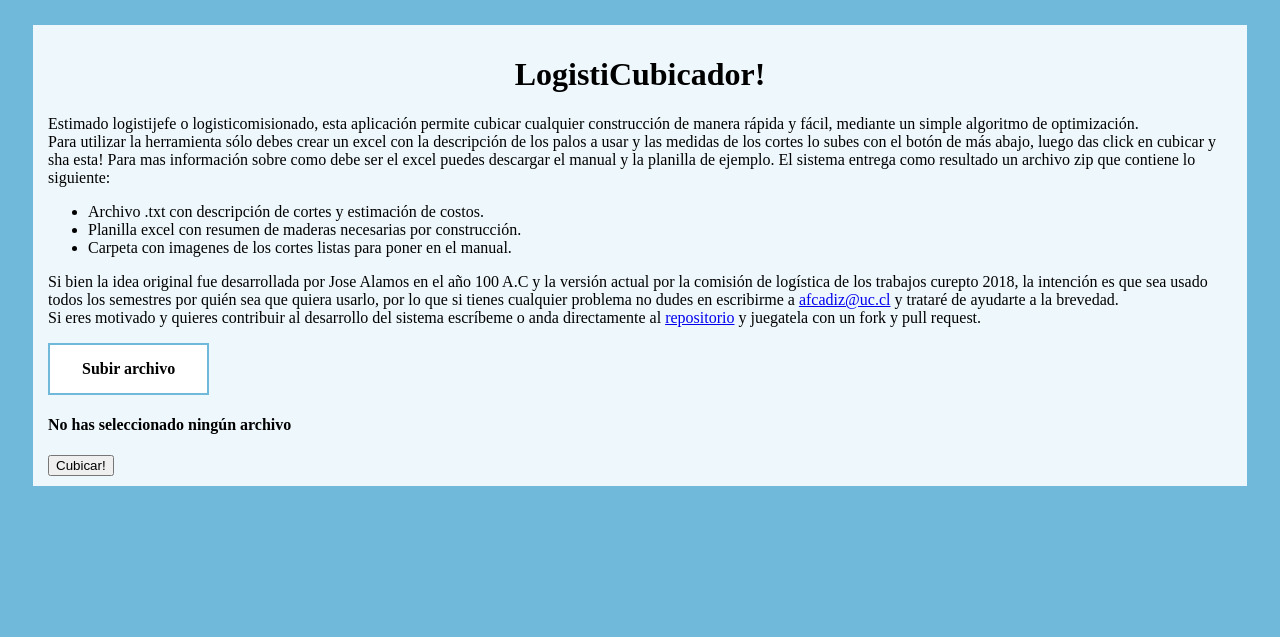
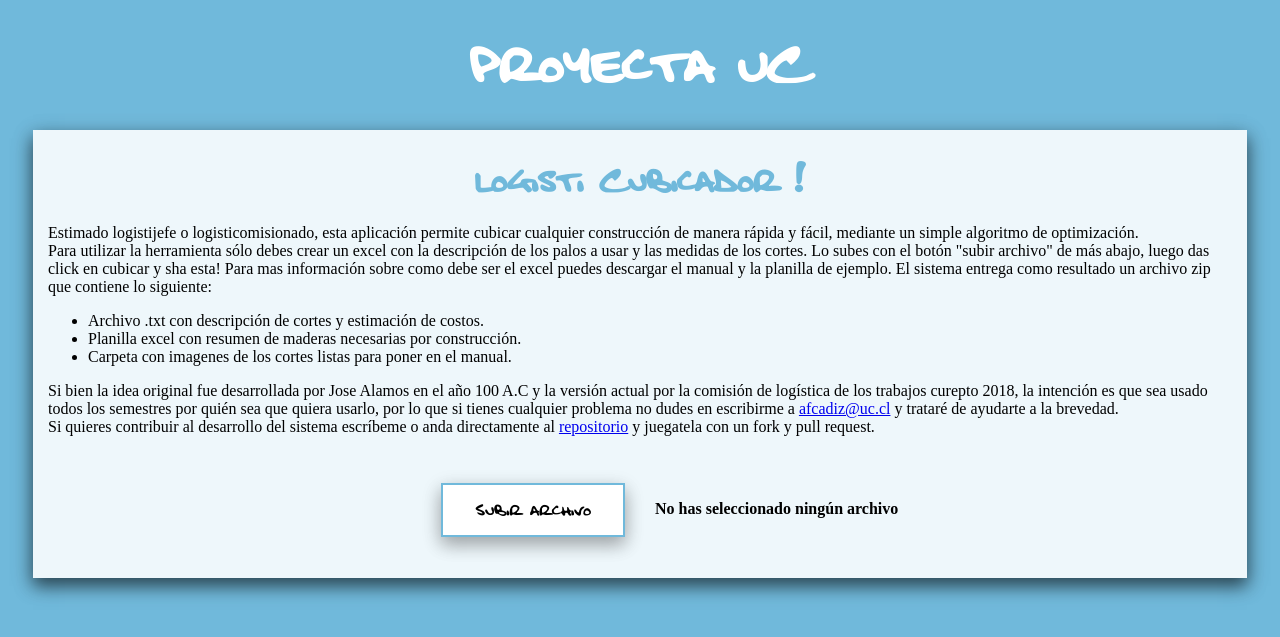
Before and after one commit to trabajosproyecta/cubicator3000, a Flask app: page / in a window 1280 px wide. Shown: the top 637 px of the page. Run offline with Flask 2, Linux system fonts and the light colour scheme.

Commit message:
added proyecta font

```diff
--- a/app/static/fileInput.js
+++ b/app/static/fileInput.js
@@ -5,6 +5,7 @@
     const file = input.files
     if(file.length === 0) {
         preview.textContent = 'No has elegido ningún archivo';
+        document.querySelector('#cubicatebtn').style.display = 'none';
       } else {
           const text = preview.querySelector('h4')
           text.textContent = file[0].name
--- a/app/static/style.css
+++ b/app/static/style.css
@@ -1,3 +1,12 @@
+* {
+    box-sizing: border-box;
+}
+
+
+@font-face{
+    font-family: trial;
+    src: url('Proyecta.ttf');
+    }
 
 body {
     background-color: #70b9db;
@@ -13,14 +22,26 @@
     padding-bottom: 10px;
     padding-right: 15px;
     padding-top: 10px;
+    box-shadow: 0 8px 16px 0 rgba(0,0,0,0.5), 0 6px 20px 0 rgba(0,0,0,0.25);
 }
 
 h1 {
-    color: rgb(0, 0, 0);
+    color: #70b9db;
     text-align: center;
     margin-left: 200px;
     margin-right: 200px;
+    font-family:trial
 }
+
+.proyecta{
+    color: rgb(255, 255, 255);
+    text-align: center;
+    margin-left: 200px;
+    margin-right: 200px;
+    font-family:trial;
+    font-size: 50px
+}
+
 
 .alert {
     padding: 20px;
@@ -39,9 +60,38 @@
     line-height: 20px;
     cursor: pointer;
     transition: 0.3s;
+
 }
 
-/* When moving the mouse over the close button */
+.excel_form {
+    display: block;
+    text-align: center;
+}
+
+.column {
+    float: left;
+    width: 50.0%;
+    padding: 15px;
+    display: block;
+    text-align: right;
+}
+
+#preview{
+    display: block;
+    text-align: left;
+    margin-top: 12px;
+
+}
+
+
+/* Clear floats after the columns */
+.row:after {
+    content: "";
+    display: table;
+    clear: both;
+}
+
+
 .closebtn:hover {
     color: black;
 }
@@ -56,7 +106,7 @@
 }
 
 .inputfile + label {
-    font-weight: 700;
+    font-weight: 500;
     background-color: white;
     color: black;
     border: 2px solid #70b9db;
@@ -66,8 +116,9 @@
     text-decoration: none;
     display: inline-block;
     font-size: 16px;
-
+    box-shadow: 0 8px 16px 0 rgba(0,0,0,0.2), 0 6px 20px 0 rgba(0,0,0,0.19);
     transition-duration: 0.4s;
+    font-family:trial
 }
 
 .inputfile:focus + label,
@@ -78,3 +129,36 @@
 .inputfile + label {
 	cursor: pointer; /* "hand" cursor */
 }
+
+#cubicatebtn{
+    font-weight: 500;
+    background-color: white;
+    color: black;
+    border: 2px solid #70b9db;
+    display: inline-block;
+    padding: 15px 32px;
+    text-align: center;
+    text-decoration: none;
+    display: inline-block;
+    font-size: 16px;
+    box-shadow: 0 8px 16px 0 rgba(0,0,0,0.2), 0 6px 20px 0 rgba(0,0,0,0.19);
+    transition-duration: 0.4s;    font-weight: 700;
+    background-color: white;
+    color: black;
+    border: 2px solid #70b9db;
+    display: inline-block;
+    padding: 15px 32px;
+    text-align: center;
+    text-decoration: none;
+    display: inline-block;
+    font-size: 16px;
+    box-shadow: 0 8px 16px 0 rgba(0,0,0,0.2), 0 6px 20px 0 rgba(0,0,0,0.19);
+    transition-duration: 0.4s;
+    cursor:pointer;
+    display:none;
+    font-family:trial
+}
+#cubicatebtn:hover{
+    background-color: #70b9db; /* Green */
+    color: white;
+}
--- a/app/templates/index.html
+++ b/app/templates/index.html
@@ -17,16 +17,17 @@
 </head>
 
 <body>
+  <h1 class="proyecta">Proyecta UC</h1>
     <div class="mainbox">
         <div class="title_text">
-        <h1>LogistiCubicador!</h1>
+            <h1>Logisti Cubicador !</h1>
 
             <p>Estimado logistijefe o logisticomisionado, esta aplicación permite
                 cubicar cualquier construcción de manera rápida y fácil, mediante un simple algoritmo de optimización. <br>
 
                 Para utilizar la herramienta sólo debes crear un excel con la descripción de los palos a usar y las medidas
-            de los cortes
-            lo subes con el botón de más abajo, luego das click en cubicar y sha esta! Para mas información sobre como
+                de los cortes.
+                 Lo subes con el botón "subir archivo" de más abajo, luego das click en cubicar y sha esta! Para mas información sobre como
                 debe ser el excel
                 puedes descargar el manual y la planilla de ejemplo. El sistema entrega como resultado un archivo zip que
                 contiene lo siguiente: <br>
@@ -43,7 +44,7 @@
                 <a href="mailto:afcadiz@uc.cl?Subject=Duda%20Cubicador" target="_top">afcadiz@uc.cl</a> y trataré de
                 ayudarte a la brevedad. <br>
 
-            Si eres motivado y quieres contribuir al desarrollo del sistema escríbeme o anda directamente al
+                Si quieres contribuir al desarrollo del sistema escríbeme o anda directamente al
                 <a href="https://github.com/ironcadiz/cubicator3000">repositorio</a> y juegatela con un fork y pull request.
             </p>
         </div>
```
Also changed, not shown: app/static/Proyecta.ttf (added). Lines whose indentation alone changed are shown as unchanged.
